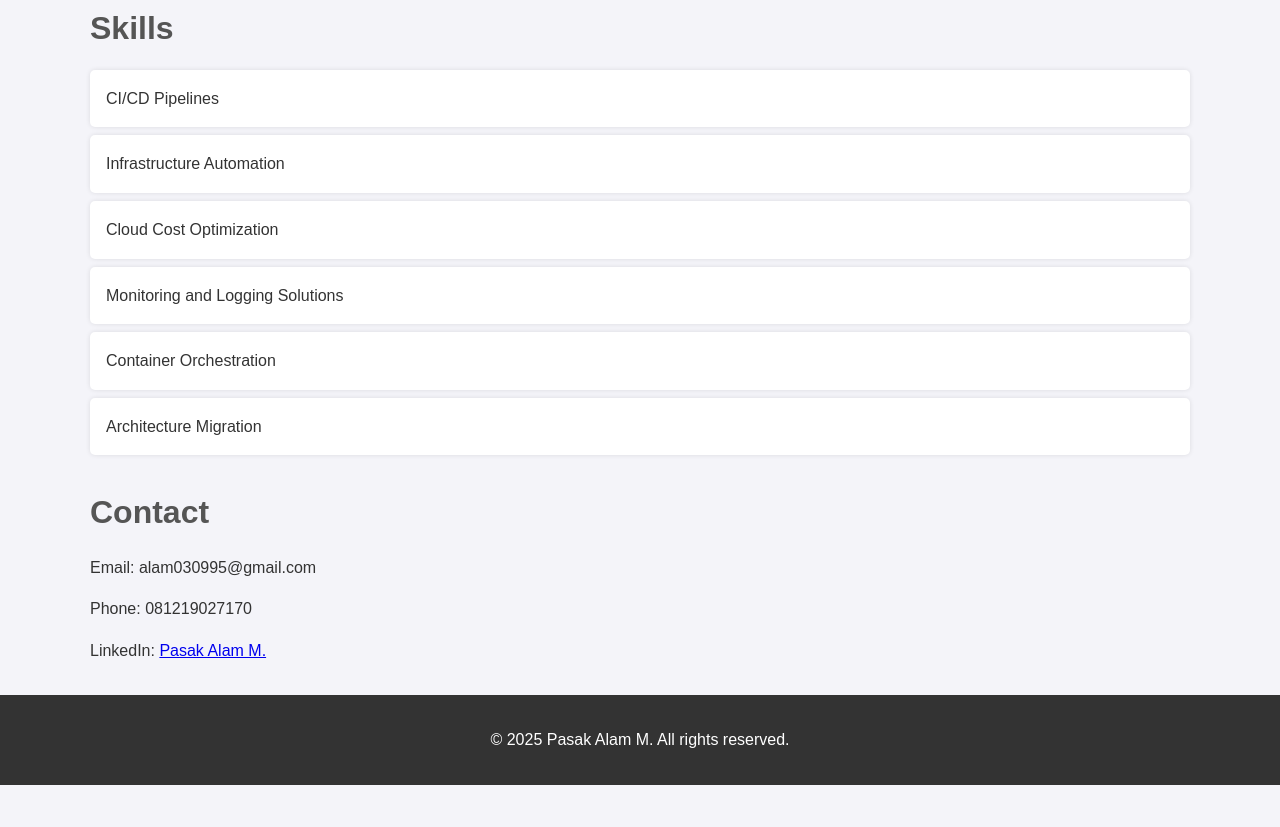
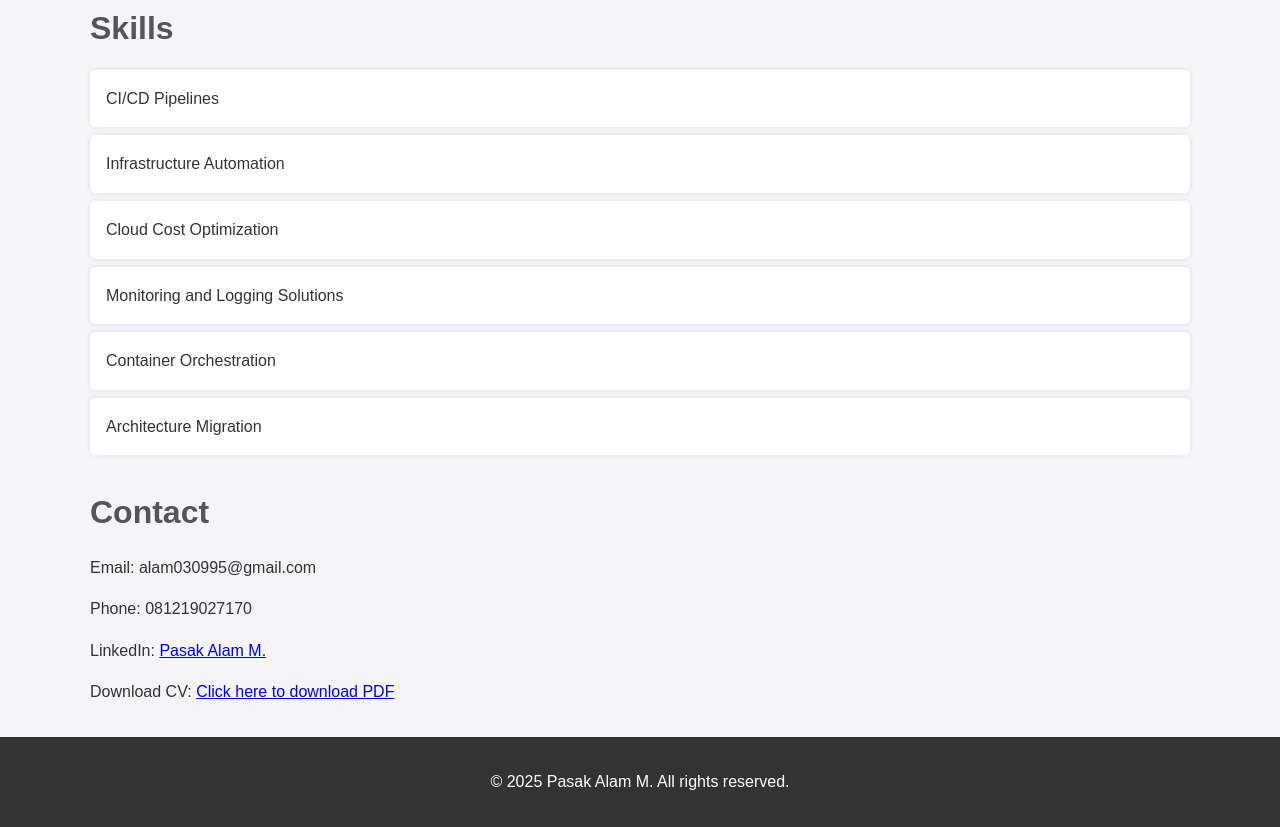
Before and after one commit to pasakAlam/profile, a plain HTML site: page index.html in a window 1280 px wide. Shown: the part 2805-3632 px from the top of the page. Before the commit the page ends 3590 px from the top, so only its background shows below. Drawn offline with Linux system fonts and the light colour scheme.

Commit message:
add link download cv

```diff
--- a/index.html
+++ b/index.html
@@ -164,6 +164,7 @@
             <p>Email: alam030995@gmail.com</p>
             <p>Phone: 081219027170</p>
             <p>LinkedIn: <a href="https://www.linkedin.com/in/pasakalam" target="_blank">Pasak Alam M.</a></p>
+            <p>Download CV: <a href="CV_PasakAlam.pdf" target="_blank">Click here to download PDF</a></p>
         </section>
     </div>
 
```
